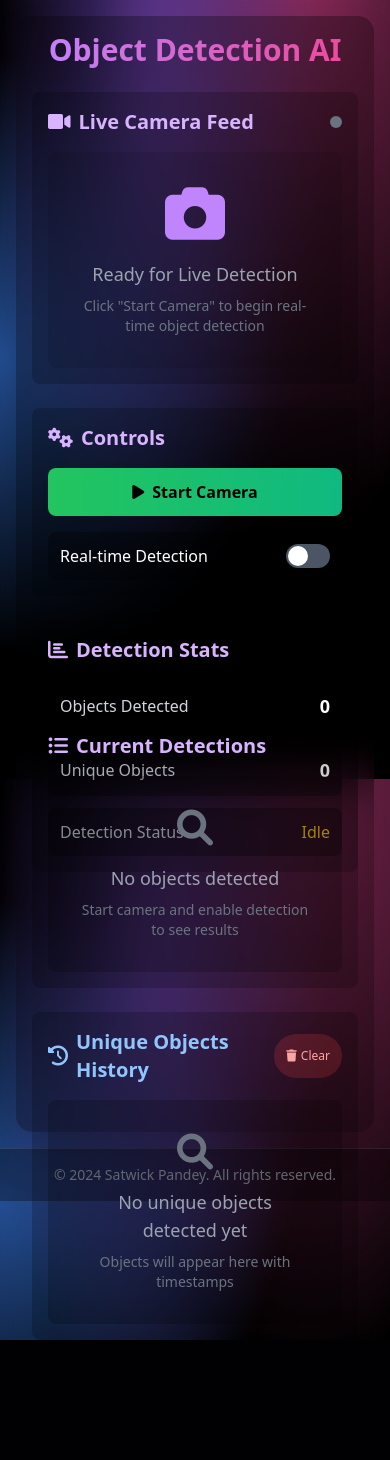
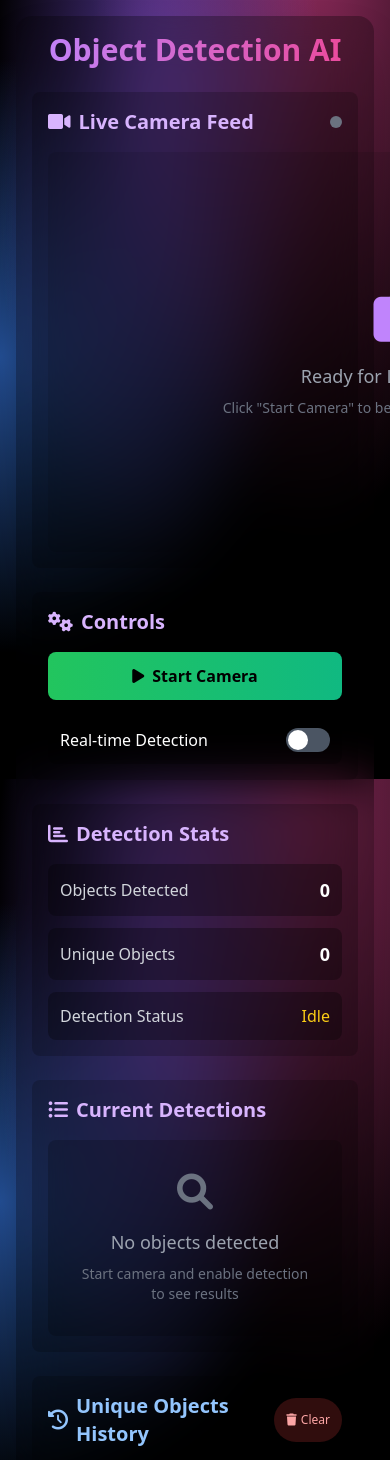
Before and after one commit to spsatwickpandey/Object_Detection, a Flask app: page / in a window 390 px wide; the page is wider, and only the part inside the window is pictured. Shown: the part 65-1525 px from the top of that part. Before the commit the page ends 1405 px from the top of that part, so only its background shows below. Run offline with Flask 3, Linux system fonts and the light colour scheme; some libraries are stand-ins or nearby versions.

Commit message:
Improve camera display sizing and aspect ratio
Camera Display Improvements:
- Set proper 16:9 aspect ratio for camera container
- Increased minimum height to 400px for better visibility
- Enhanced camera resolution to 1280x720 for better quality
- Fixed container sizing with proper aspect ratio constraints

Canvas and Video Scaling:
- Implemented proper scaling between video dimensions and display canvas
- Added dynamic canvas resizing based on container dimensions
- Fixed bounding box scaling to match display size
- Ensured video and canvas elements fill container properly

Detection Visualization:
- Updated bounding box drawing with proper coordinate scaling
- Improved label positioning and font sizing
- Enhanced visual consistency between video and detection overlays
- Fixed detection accuracy across different screen sizes

User Experience:
- Camera now displays in proper proportions
- Better utilization of available screen space
- Improved visual clarity and object detection visibility
- Responsive design that adapts to different screen sizes

```diff
--- a/templates/index.html
+++ b/templates/index.html
@@ -280,25 +280,25 @@
 
 
             <!-- Dashboard Grid Layout -->
-            <div class="grid grid-cols-1 lg:grid-cols-3 gap-6 h-[600px]">
+            <div class="grid grid-cols-1 lg:grid-cols-3 gap-6">
                 <!-- Left Column: Camera Feed -->
                 <div class="lg:col-span-2">
-                    <div class="bg-black/20 rounded-lg p-4 sm:p-6 h-full flex flex-col">
+                    <div class="bg-black/20 rounded-lg p-4 sm:p-6">
                         <h2 class="text-xl sm:text-2xl font-semibold mb-4 text-purple-300 flex items-center gap-2">
                             <i class="fas fa-video"></i> Live Camera Feed
                             <div id="detectionIndicator" class="w-3 h-3 rounded-full bg-gray-500 ml-auto"></div>
                         </h2>
-                        <div class="rounded-lg overflow-hidden bg-black/10 relative flex-1 flex items-center justify-center">
+                        <div class="rounded-lg overflow-hidden bg-black/10 relative" style="aspect-ratio: 16/9; min-height: 400px;">
                             <video id="videoElement" autoplay muted playsinline class="w-full h-full object-cover" style="display:none"></video>
                             <canvas id="canvasElement" class="w-full h-full object-cover" style="display:none"></canvas>
-                            <div id="cameraPrompt" class="text-gray-400 text-center p-8 flex flex-col items-center justify-center">
+                            <div id="cameraPrompt" class="text-gray-400 text-center p-8 flex flex-col items-center justify-center absolute inset-0">
                                 <i class="fas fa-camera text-6xl mb-4 text-purple-400"></i>
                                 <p class="text-lg mb-2">Ready for Live Detection</p>
                                 <p class="text-sm text-gray-500">Click "Start Camera" to begin real-time object detection</p>
                             </div>
                         </div>
                     </div>
-                </div>
+                                </div>
 
                 <!-- Right Column: Detection Controls & Stats -->
                 <div class="space-y-6">
@@ -442,8 +442,8 @@
             try {
                 stream = await navigator.mediaDevices.getUserMedia({
                     video: {
-                        width: { ideal: 640 },
-                        height: { ideal: 480 },
+                        width: { ideal: 1280 },
+                        height: { ideal: 720 },
                         facingMode: 'user'
                     }
                 });
@@ -456,10 +456,20 @@
                 startCameraBtn.style.display = 'none';
                 stopCameraBtn.style.display = 'flex';
 
-                // Wait for video to be ready
+                // Wait for video to be ready and set proper sizing
                 videoElement.addEventListener('loadedmetadata', () => {
-                    canvasElement.width = videoElement.videoWidth;
-                    canvasElement.height = videoElement.videoHeight;
+                    const container = videoElement.parentElement;
+                    const containerRect = container.getBoundingClientRect();
+
+                    // Set canvas to match container size for proper display
+                    canvasElement.width = containerRect.width;
+                    canvasElement.height = containerRect.height;
+
+                    // Ensure video fills the container properly
+                    videoElement.style.width = '100%';
+                    videoElement.style.height = '100%';
+                    canvasElement.style.width = '100%';
+                    canvasElement.style.height = '100%';
                 });
 
                 console.log('Camera started successfully');
@@ -559,12 +569,14 @@
             lastDetectionTime = now;
 
             try {
-                // Convert video frame to blob
+                // Convert video frame to blob with proper scaling
                 const canvas = document.createElement('canvas');
                 const ctx = canvas.getContext('2d');
+
+                // Use video's natural dimensions for processing
                 canvas.width = videoElement.videoWidth;
                 canvas.height = videoElement.videoHeight;
-                ctx.drawImage(videoElement, 0, 0);
+                ctx.drawImage(videoElement, 0, 0, canvas.width, canvas.height);
 
                 canvas.toBlob(async (blob) => {
                     if (!blob) return;
@@ -750,15 +762,31 @@
             const canvas = canvasElement;
             const ctx = canvas.getContext('2d');
 
-            // Clear canvas and draw video frame
-            canvas.width = videoElement.videoWidth;
-            canvas.height = videoElement.videoHeight;
+            // Get container dimensions
+            const container = canvas.parentElement;
+            const containerRect = container.getBoundingClientRect();
+
+            // Set canvas to container size for display
+            canvas.width = containerRect.width;
+            canvas.height = containerRect.height;
+
+            // Draw video frame scaled to fit container
             ctx.drawImage(videoElement, 0, 0, canvas.width, canvas.height);
+
+            // Calculate scaling factors
+            const scaleX = canvas.width / videoElement.videoWidth;
+            const scaleY = canvas.height / videoElement.videoHeight;
 
             // Draw bounding boxes
             detections.forEach((det, index) => {
                 if (det.bbox && det.bbox.length >= 4) {
                     const [x1, y1, x2, y2] = det.bbox;
+
+                    // Scale bounding box coordinates to match display canvas
+                    const scaledX1 = x1 * scaleX;
+                    const scaledY1 = y1 * scaleY;
+                    const scaledX2 = x2 * scaleX;
+                    const scaledY2 = y2 * scaleY;
 
                     // Generate color based on class name
                     const color = generateColor(det.label);
@@ -768,20 +796,21 @@
                     ctx.lineWidth = 3;
                     ctx.shadowColor = color;
                     ctx.shadowBlur = 10;
-                    ctx.strokeRect(x1, y1, x2 - x1, y2 - y1);
+                    ctx.strokeRect(scaledX1, scaledY1, scaledX2 - scaledX1, scaledY2 - scaledY1);
 
                     // Reset shadow
                     ctx.shadowBlur = 0;
 
                     // Draw label background
                     const label = `${det.label} ${(det.confidence * 100).toFixed(1)}%`;
+                    ctx.font = '14px Arial';
                     const textMetrics = ctx.measureText(label);
                     const textWidth = textMetrics.width;
                     const textHeight = 20;
 
                     // Rounded rectangle for label background
-                    const labelX = x1;
-                    const labelY = y1 - textHeight - 5;
+                    const labelX = scaledX1;
+                    const labelY = scaledY1 - textHeight - 5;
 
                     ctx.fillStyle = color;
                     ctx.fillRect(labelX, labelY, textWidth + 10, textHeight);
```
